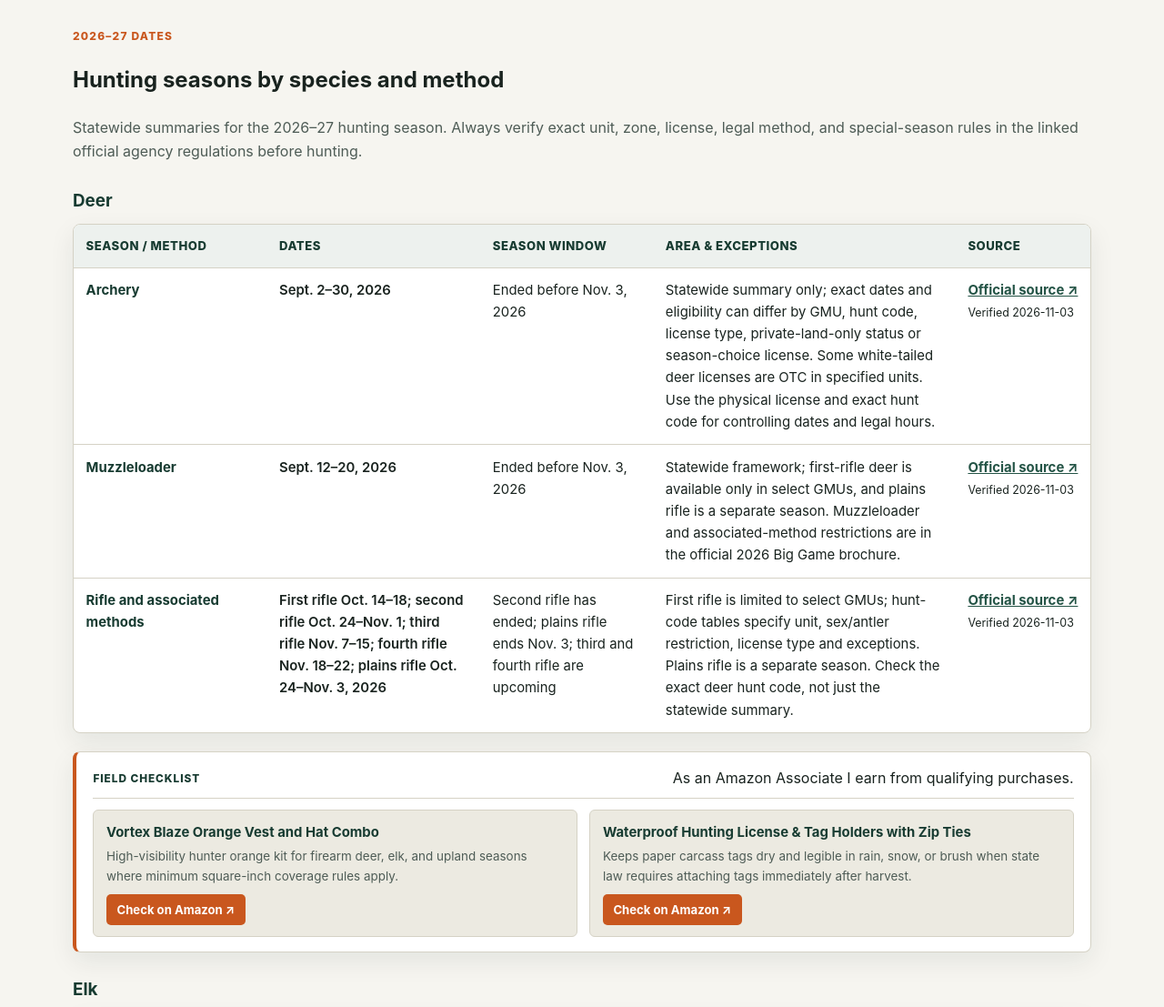
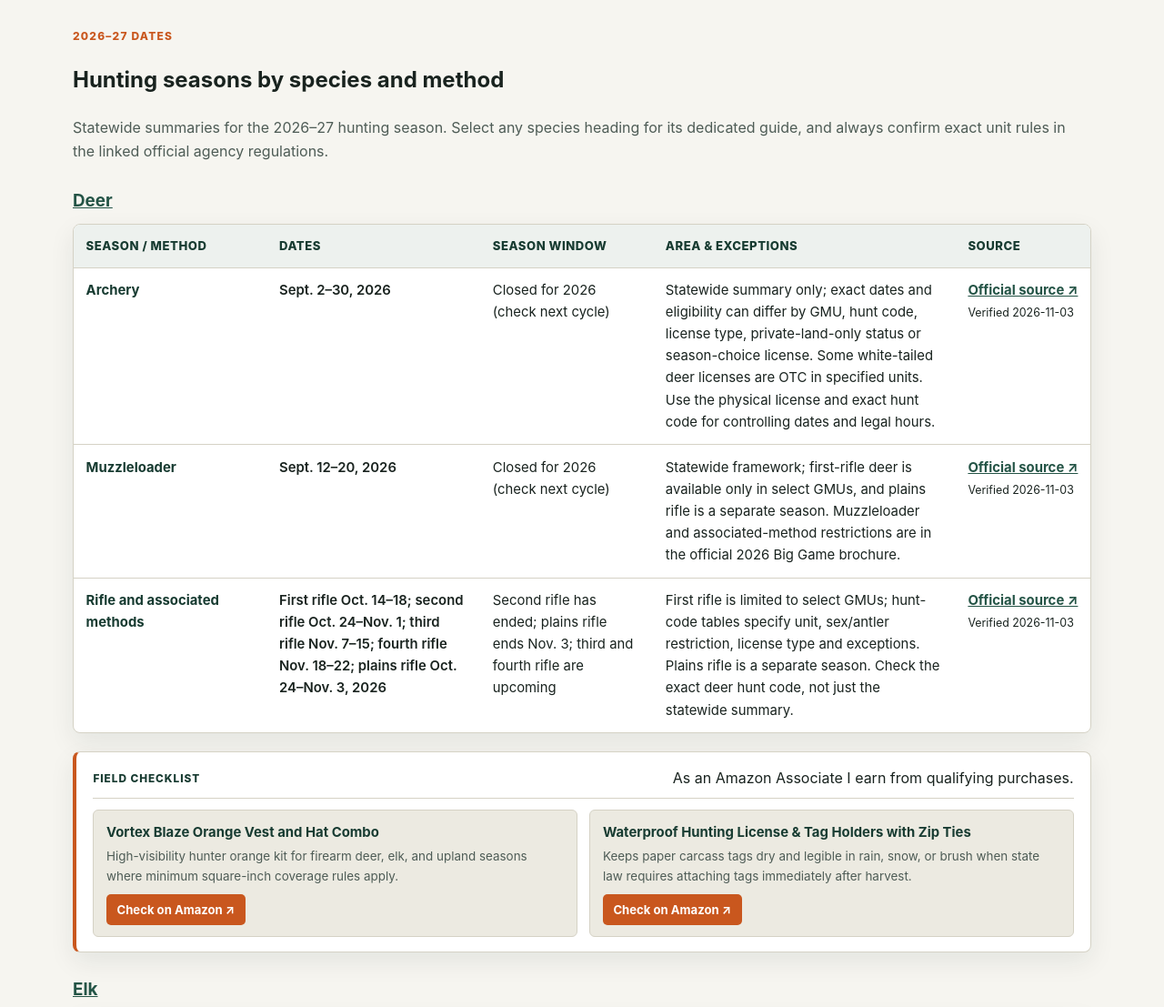
Before and after one commit to waylonahosfg-prog/Fieldseasonhq, an Astro site: page /colorado in a window 1280 px wide. Shown: the part 480-1587 px from the top of the page at 91% size. Built offline with nearby package versions, Linux system fonts and the light colour scheme; Astro itself is replaced by a stand-in of ours.

Commit message:
Update [slug].astro

```diff
--- a/src/pages/[slug].astro
+++ b/src/pages/[slug].astro
@@ -1,6 +1,7 @@
 ---
 import BaseLayout from '../layouts/BaseLayout.astro';
 import { getGearForState } from '../data/gearCatalog';
+import { slugifySpecies, formatEvergreenStatus } from '../utils/formatters';
 
 export function getStaticPaths() {
   const files = import.meta.glob('../data/states/*.json', { eager: true, import: 'default' });
@@ -67,18 +68,18 @@ const webPageSchema = {
   <section class="container content-section" id="seasons">
     <span class="section-kicker">2026–27 dates</span>
     <h2>Hunting seasons by species and method</h2>
-    <p class="lead">Statewide summaries for the 2026–27 hunting season. Always verify exact unit, zone, license, legal method, and special-season rules in the linked official agency regulations before hunting.</p>
+    <p class="lead">Statewide summaries for the 2026–27 hunting season. Select any species heading for its dedicated guide, and always confirm exact unit rules in the linked official agency regulations.</p>
     {speciesGroups.map((species: any, idx: number) => <>
       <section class="species-block" aria-label={`${species} season dates`}>
         <div class="species-header">
-          <h3>{species}</h3>
+          <h3><a href={`/${state.slug}/${slugifySpecies(species)}/`}>{species}</a></h3>
           <span class="scroll-hint" aria-hidden="true">Swipe table →</span>
         </div>
         <div class="table-wrap" role="region" aria-label={`${species} season table; scroll horizontally on small screens`} tabindex="0">
           <table class="season-table">
             <thead><tr><th scope="col">Season / method</th><th scope="col">Dates</th><th scope="col">Season window</th><th scope="col">Area &amp; exceptions</th><th scope="col">Source</th></tr></thead>
             <tbody>{seasonFacts.filter((fact: any) => fact.species === species).map((fact: any) => <tr>
-              <td>{fact.method}</td><td>{fact.dates}</td><td>{fact.status}</td>
+              <td>{fact.method}</td><td>{fact.dates}</td><td>{formatEvergreenStatus(fact.status)}</td>
               <td>{fact.scopeAndExceptions}{fact.additionalRule ? ` ${fact.additionalRule}` : ''}</td>
               <td><a class="source-link" href={fact.sourceUrl} target="_blank" rel="noopener noreferrer">Official source ↗</a><br /><small>Verified {fact.verifiedOn}</small></td>
             </tr>)}</tbody>
```
